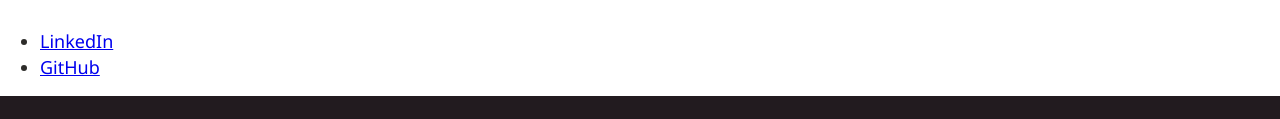
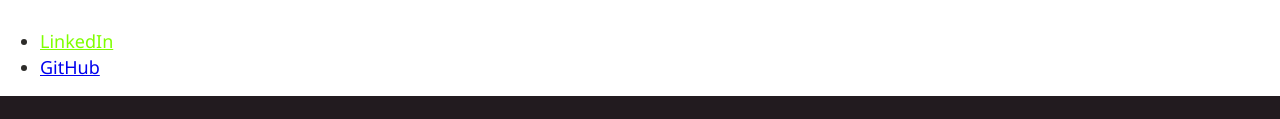
Before and after one commit to aabusaif2001/aabusaif2001.github.io, a plain HTML site: page index.html in a window 1280 px wide. In both pictures the pointer is over the link "LinkedIn". Shown: the part 1791-1910 px from the top of the page. Drawn offline with Linux system fonts and the light colour scheme.

Commit message:
Update style.css
Post revision request pt 2

```diff
--- a/style.css
+++ b/style.css
@@ -36,7 +36,10 @@
 	font-weight: 400;
     line-height: 26px;
 }
-
+/* Styled links here*/
+a:hover{
+    color: chartreuse;
+}
 /* I made these different spacers to use throughout
 my html in order to decide how much space I wanted
 in between each section as I noticed before everything
@@ -63,6 +66,7 @@
 /* Here I define each div class and give them
 attributes and so I can reuse some of their names
 and give different texts throughout the page different styles/colors.n*/
+
 .banner{
     display: block;
     -moz-box-sizing: border-box;
```
